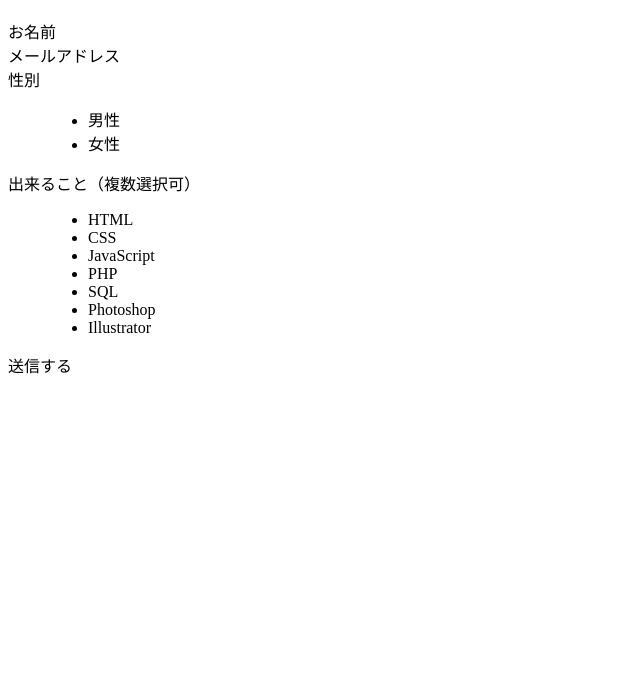
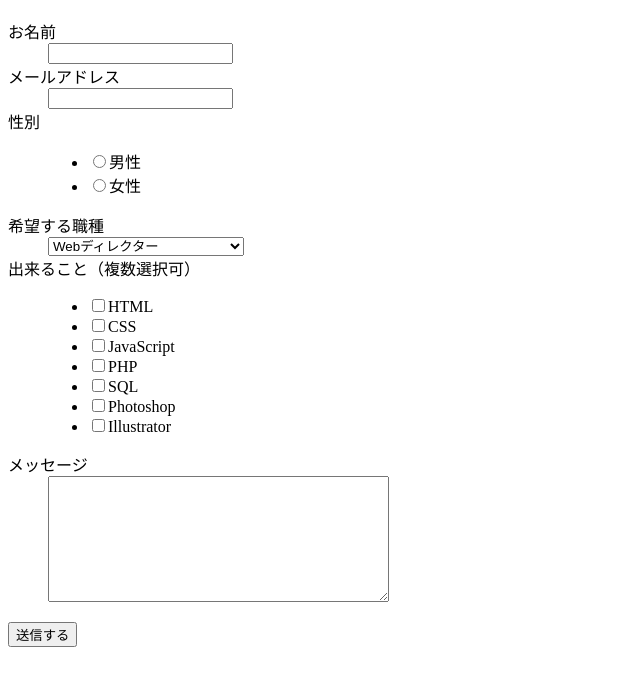
Before and after one commit to marina-915/creatersquest, a plain HTML site: page Chapter16/index.html in a window 1280 px wide. Shown: the part 70-756 px from the top of the page, without its empty margins (0-640 px from the left). Drawn offline with Linux system fonts and the light colour scheme.

Commit message:
chapter16

```diff
--- a/Chapter16/index.html
+++ b/Chapter16/index.html
@@ -6,37 +6,52 @@
 </head>
 <body>
   <h1>僕の仲間募集フォーム</h1>
-
+  <form action="receive.html" method="post">
   <dl>
     <dt>お名前</dt>
     <dd>
+      <input type="text" name="your_name">
 
     </dd>
     <dt>メールアドレス</dt>
     <dd>
+      <input type="text" name="your_mail">
 
     </dd>
     <dt>性別</dt>
     <dd>
       <ul>
-        <li>男性</li>
-        <li>女性</li>
+        <li><input type="radio" name="gender" value="男">男性</li>
+        <li><input type="radio" name="gender" value="女">女性</li>
       </ul>
+    </dd>
+    <dt>希望する職種</dt>
+    <dd>
+      <select name="job">
+        <option value="Webディレクター">Webディレクター</option>
+        <option value="Webデザイナー">Webデザイナー</option>
+        <option value="Webプログラマー">Webプログラマー</option>
+        <option value="フロントエンド・エンジニア">フロントエンド・エンジニア</option>
+      </select>
     </dd>
     <dt>出来ること（複数選択可）</dt>
     <dd>
       <ul>
-        <li>HTML</li>
-        <li>CSS</li>
-        <li>JavaScript</li>
-        <li>PHP</li>
-        <li>SQL</li>
-        <li>Photoshop</li>
-        <li>Illustrator</li>
+        <li><input type="checkbox" name="skill" value="HTML">HTML</li>
+        <li><input type="checkbox" name="skill" value="CSS">CSS</li>
+        <li><input type="checkbox" name="skill" value="JavaScript">JavaScript</li>
+        <li><input type="checkbox" name="skill" value="PHP">PHP</li>
+        <li><input type="checkbox" name="skill" value="SQL">SQL</li>
+        <li><input type="checkbox" name="skill" value="Photoshop">Photoshop</li>
+        <li><input type="checkbox" name="skill" value="Illustrator">Illustrator</li>
       </ul>
     </dd>
+    <dt>メッセージ</dt>
+    <dd>
+      <textarea name="message" cols="40" rows="8"></textarea>
+    </dd>
   </dl>
-  <p>送信する</p>
-
+  <p><input type="submit" value="送信する"></p>
+</form>
 </body>
 </html>
```
Also changed, not shown: Chapter16/quest/index.html (+15 -13 lines).
